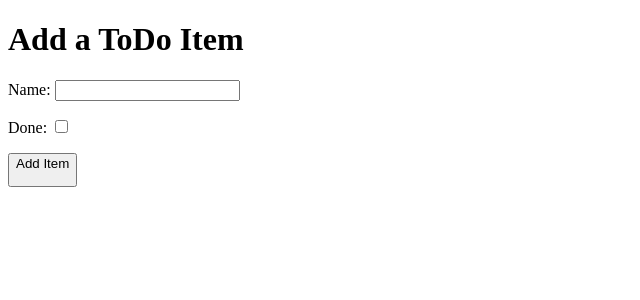
After one commit to Mahsak89/ci-fsf-hello-django, a Django app: page /add in a window 1280 px wide. The commit adds this page. Shown: the top 300 px of the page, without its empty margins (0-640 px from the left). Run offline with Django 3.2, Linux system fonts and the light colour scheme.

Commit message:
add the create abillity to my user in form

```diff
--- a/django_todo/urls.py
+++ b/django_todo/urls.py
@@ -15,9 +15,9 @@ Including another URLconf
 """
 from django.contrib import admin
 from django.urls import path
-from  todo.views import get_todo_list
-
+from  todo.views import get_todo_list, add_item
 urlpatterns = [
     path('admin/', admin.site.urls),
-    path('', get_todo_list, name='get_todo_list')
+    path('', get_todo_list, name='get_todo_list'),
+    path('add', add_item, name='add')
 ]
--- /dev/null
+++ b/todo/templates/todo/add_item.html
@@ -0,0 +1,41 @@
+<!DOCTYPE html>
+<html lang="en">
+    <head>
+        <meta charset="UTF-8">
+        <meta http-equiv="X-UA-Compatible"
+        content="IE=edge">
+        <meta name="viewport"
+        content="width=device-width,
+        initial-scale=1.0">
+        <title>Document</title>
+    </head>
+    <body>
+
+
+        <h1>Add a ToDo Item</h1>
+        <form method="POST" action="add">
+         {% csrf_token%}
+            <div>
+                <p>
+                    <label for="id_name"> Name: </label>
+                    <input type="text" id="id_name" name="item_name"/>
+                </p>
+
+            </div>
+            <div>
+                <p>
+                    <label for="id_done"> Done: </label>
+                    <input type="checkbox" id="id_done" name="done"/>
+                </p>
+
+            </div>
+            <div>
+                <p>
+                    <button type="submit">Add Item</botton>
+                </p>
+
+            </div>
+
+        </form>
+    </body>
+</html>
--- a/todo/templates/todo/todo_list.html
+++ b/todo/templates/todo/todo_list.html
@@ -30,5 +30,6 @@
 
             {% endfor %}
         </table>
+        <a href="/add">Add an Item</a>
     </body>
 </html>
--- a/todo/views.py
+++ b/todo/views.py
@@ -1,4 +1,4 @@
-from django.shortcuts import render
+from django.shortcuts import render,redirect
 from .models import Item
 
 # Create your views here.
@@ -8,3 +8,13 @@ def get_todo_list(request):
         'items' : items
     }
     return render(request, 'todo/todo_list.html',context)
+
+def add_item(request):
+    if request.method == 'POST':
+        name = request.POST.get('item.name')
+        done = 'done' in request.POST
+        Item.objects.create(name = name, done = done)
+        return redirect('get_todo_list')
+
+
+    return render(request, 'todo/add_item.html')
```
